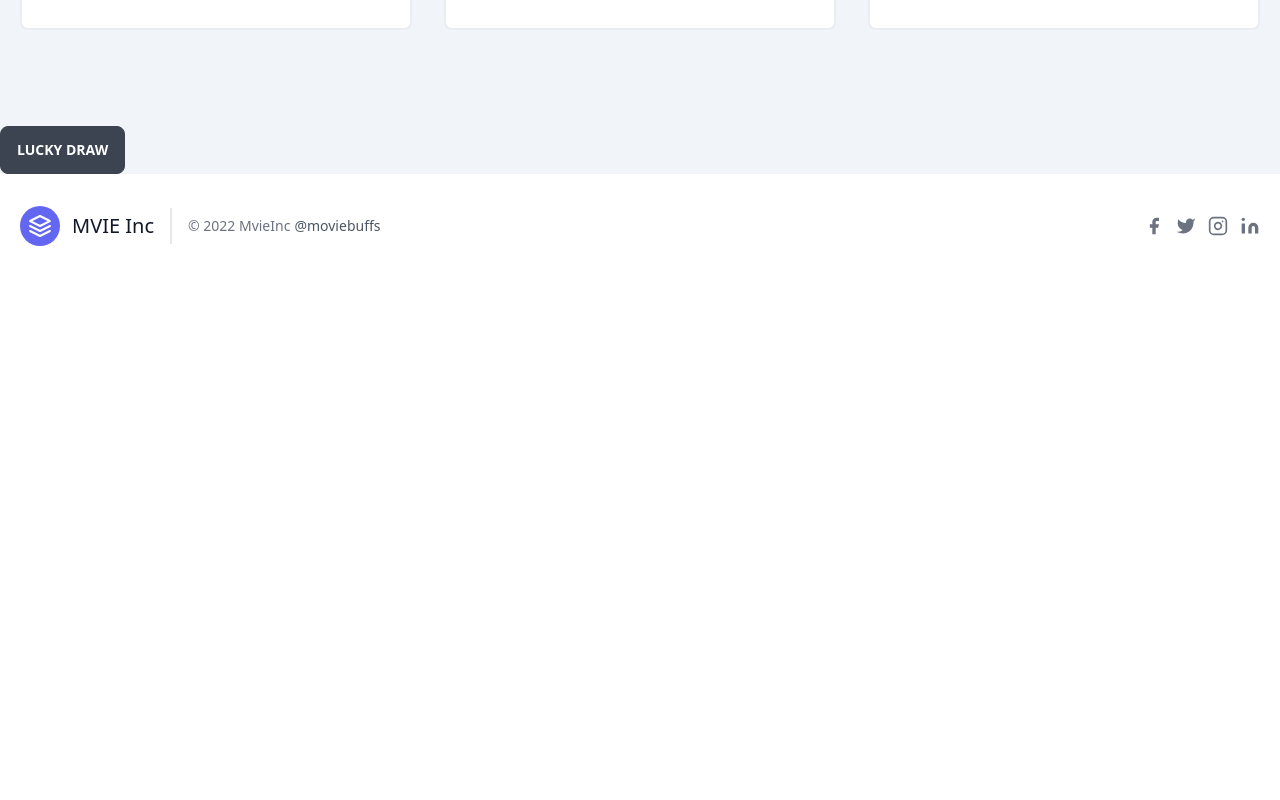
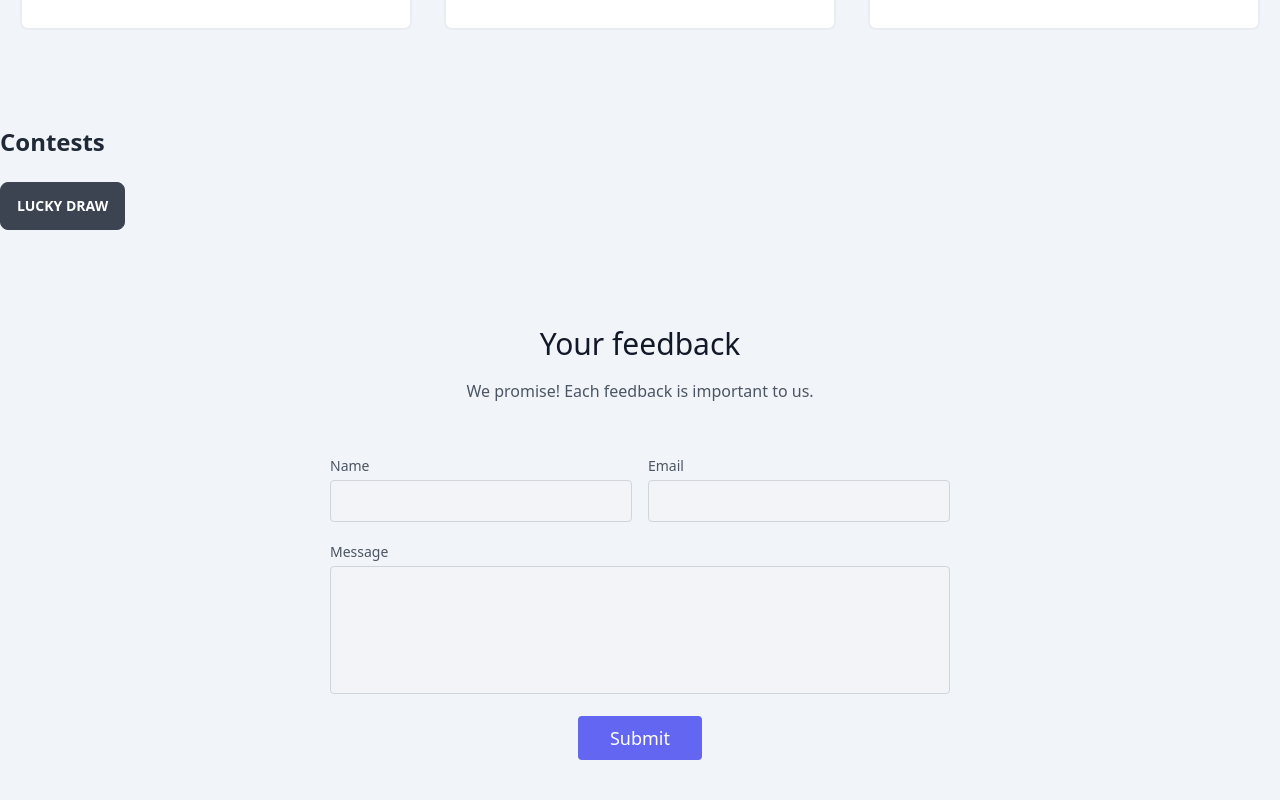
Before and after one commit to harikrishkk/shopping-cart, a React (Create React App) app: page / in a window 1280 px wide. Shown: the part 540-1340 px from the top of the page. Before the commit the page ends 818 px from the top, so only its background shows below. Built offline with nearby package versions, Linux system fonts and the light colour scheme.

Commit message:
commit 8: refs and reusing Notification bar

```diff
--- a/src/App.js
+++ b/src/App.js
@@ -4,6 +4,7 @@
 import NotificationBar from './components/NotificationBar';
 import Footer from './components/Footer';
 import LuckyDraw from './components/LuckyDraw';
+import FeedbackForm from './components/FeedbackForm';
 import { Fragment, useState } from 'react';
 
 const MOVIES = [
@@ -69,8 +70,9 @@
               </div>
             </div>
           </section>
-
+          <h2 className="text-2xl mb-6 font-bold"> Contests </h2>
           <LuckyDraw userName="John Doe" />
+          <FeedbackForm />
         </div>
 
         <Footer />
--- /dev/null
+++ b/src/components/FeedbackForm.js
@@ -0,0 +1,116 @@
+import React, { useRef, useState } from 'react';
+import NotificationBar from './NotificationBar';
+
+const FeedbackForm = () => {
+  const nameRef = useRef();
+  const emailRef = useRef();
+  const messageRef = useRef();
+  const [formSubmit, setFormSubmit] = useState(false);
+
+  const reset = () => {
+    nameRef.current.value = null;
+    emailRef.current.value = null;
+    messageRef.current.value = null;
+  };
+
+  const closeNotification = () => {
+    setFormSubmit(false);
+  };
+
+  const onSubmit = () => {
+    const name = nameRef.current.value;
+    const email = emailRef.current.value;
+    const message = messageRef.current.value;
+    console.log('Submitting -> ', name, email, message);
+    setFormSubmit(true);
+    reset();
+  };
+  return (
+    <div>
+      {formSubmit && (
+        <NotificationBar
+          onClose={closeNotification}
+          type="success"
+          message="Your feedback is submitted! Thanks a lot for the participation."
+        />
+      )}
+
+      <section className="text-gray-600 body-font relative">
+        <div className="container px-5 py-24 mx-auto">
+          <div className="flex flex-col text-center w-full mb-12">
+            <h1 className="sm:text-3xl text-2xl font-medium title-font mb-4 text-gray-900">
+              Your feedback
+            </h1>
+            <p className="lg:w-2/3 mx-auto leading-relaxed text-base">
+              We promise! Each feedback is important to us.
+            </p>
+          </div>
+          <div className="lg:w-1/2 md:w-2/3 mx-auto">
+            <div className="flex flex-wrap -m-2">
+              <div className="p-2 w-1/2">
+                <div className="relative">
+                  <label
+                    htmlFor="name"
+                    className="leading-7 text-sm text-gray-600"
+                  >
+                    Name
+                  </label>
+                  <input
+                    type="text"
+                    ref={nameRef}
+                    id="name"
+                    name="name"
+                    className="w-full bg-gray-100 bg-opacity-50 rounded border border-gray-300 focus:border-indigo-500 focus:bg-white focus:ring-2 focus:ring-indigo-200 text-base outline-none text-gray-700 py-1 px-3 leading-8 transition-colors duration-200 ease-in-out"
+                  />
+                </div>
+              </div>
+              <div className="p-2 w-1/2">
+                <div className="relative">
+                  <label
+                    htmlFor="email"
+                    className="leading-7 text-sm text-gray-600"
+                  >
+                    Email
+                  </label>
+                  <input
+                    type="email"
+                    id="email"
+                    ref={emailRef}
+                    name="email"
+                    className="w-full bg-gray-100 bg-opacity-50 rounded border border-gray-300 focus:border-indigo-500 focus:bg-white focus:ring-2 focus:ring-indigo-200 text-base outline-none text-gray-700 py-1 px-3 leading-8 transition-colors duration-200 ease-in-out"
+                  />
+                </div>
+              </div>
+              <div className="p-2 w-full">
+                <div className="relative">
+                  <label
+                    htmlFor="message"
+                    className="leading-7 text-sm text-gray-600"
+                  >
+                    Message
+                  </label>
+                  <textarea
+                    id="message"
+                    ref={messageRef}
+                    name="message"
+                    className="w-full bg-gray-100 bg-opacity-50 rounded border border-gray-300 focus:border-indigo-500 focus:bg-white focus:ring-2 focus:ring-indigo-200 h-32 text-base outline-none text-gray-700 py-1 px-3 resize-none leading-6 transition-colors duration-200 ease-in-out"
+                  ></textarea>
+                </div>
+              </div>
+              <div className="p-2 w-full">
+                <button
+                  onClick={onSubmit}
+                  className="flex mx-auto text-white bg-indigo-500 border-0 py-2 px-8 focus:outline-none hover:bg-indigo-600 rounded text-lg"
+                >
+                  Submit
+                </button>
+              </div>
+            </div>
+          </div>
+        </div>
+      </section>
+    </div>
+  );
+};
+
+export default FeedbackForm;
--- a/src/components/NotificationBar.js
+++ b/src/components/NotificationBar.js
@@ -9,7 +9,7 @@
     <div className={classes}>
       <div className="flex w-full justify-between">
         <span className="text-slate-900">{message}</span>
-        <div onClick={onClose} class="cursor-pointer badge badge-lg">
+        <div onClick={onClose} className="cursor-pointer badge badge-lg">
           x
         </div>
       </div>
```
Also changed, not shown: 1 other file (tests, documents, lock files or other folders).
